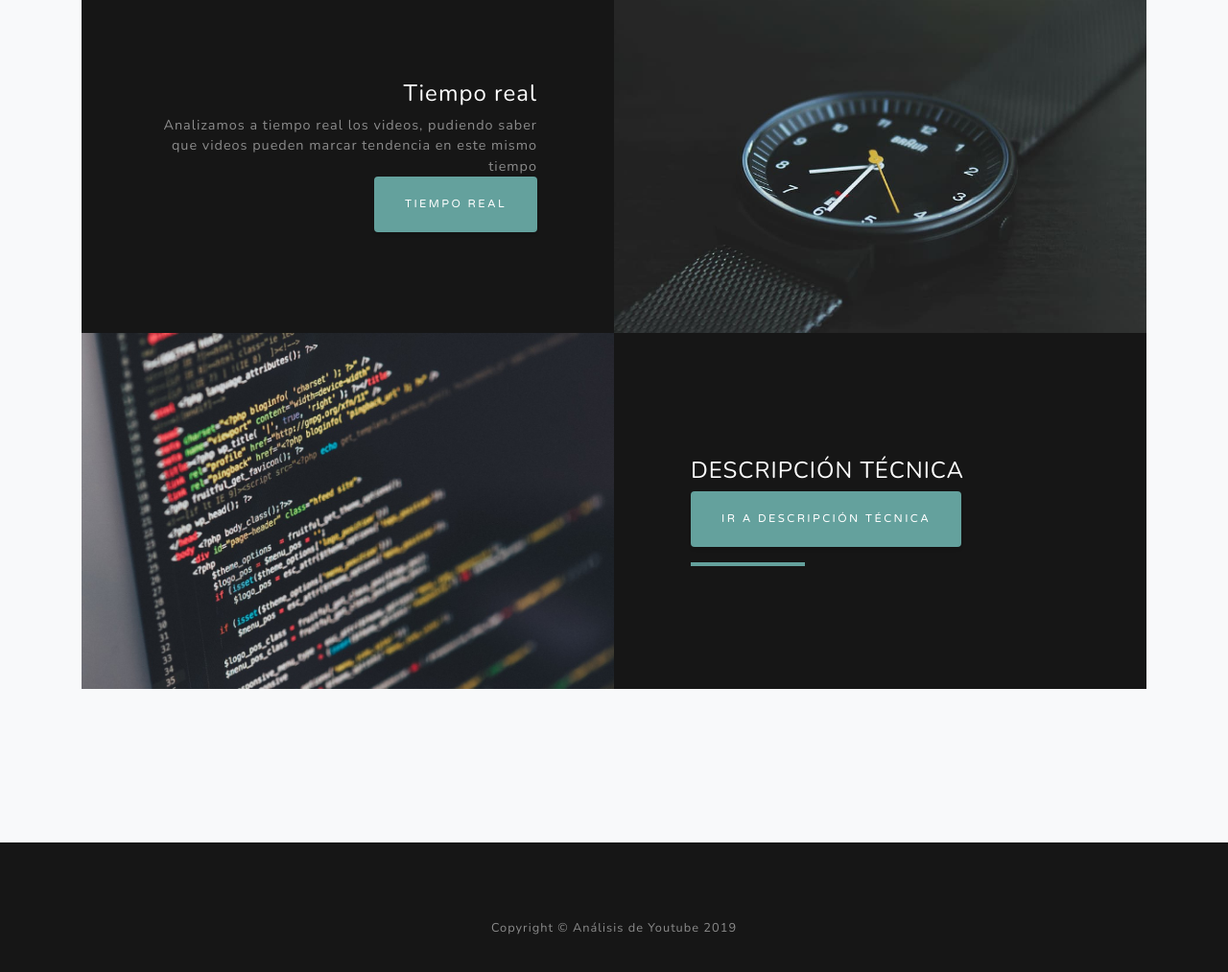
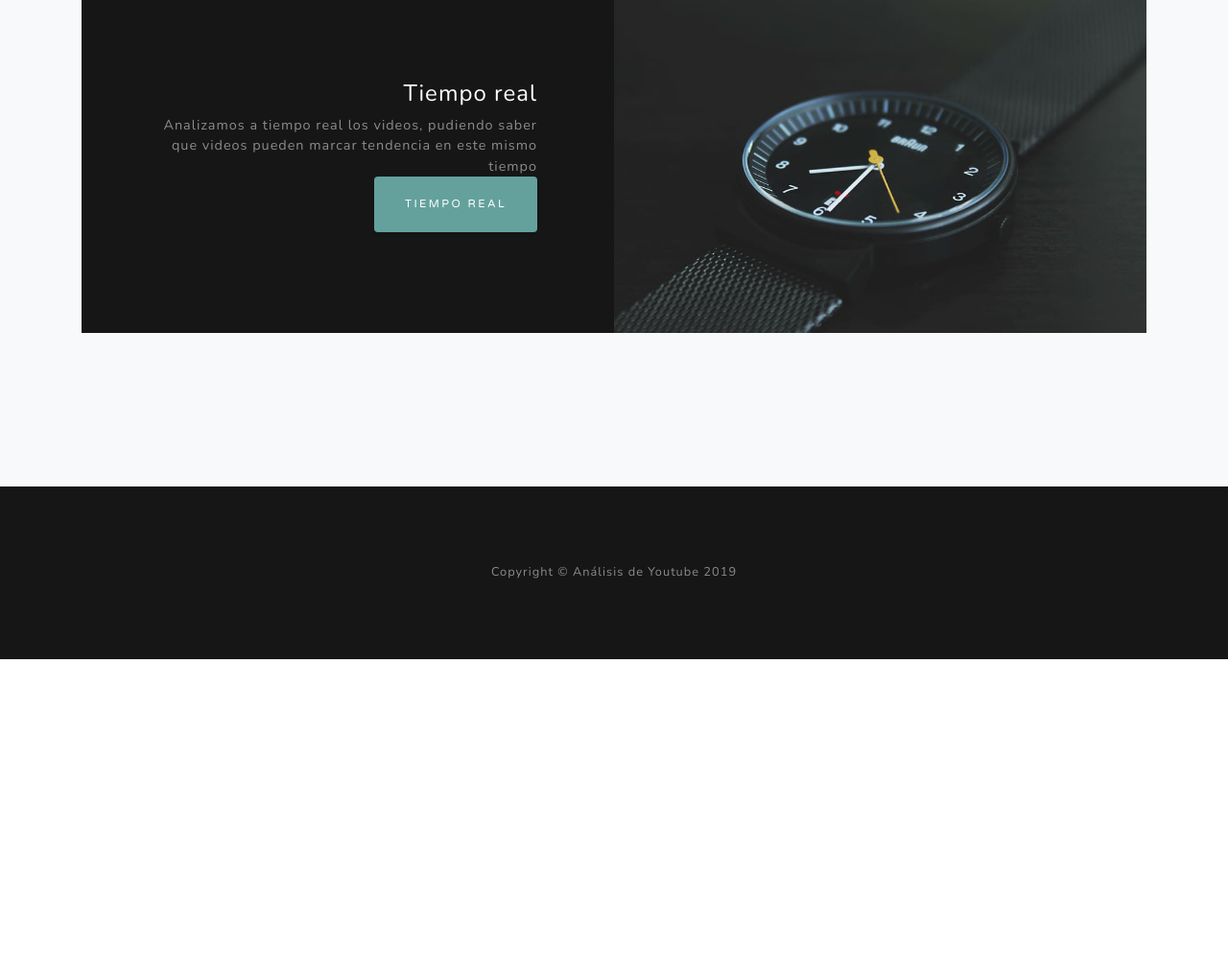
Before and after one commit to FaraonDaniel/Prueba-web, a plain HTML site: page index.html in a window 1280 px wide. Shown: the part 1723-2736 px from the top of the page at 96% size. After the commit the page ends 2410 px from the top, so only its background shows below. Drawn offline with nearby package versions, Linux system fonts and the light colour scheme.

Commit message:
Add files via upload

```diff
--- a/index.html
+++ b/index.html
@@ -37,7 +37,7 @@
       <div class="collapse navbar-collapse" id="navbarResponsive">
         <ul class="navbar-nav ml-auto">
           <li class="nav-item">
-              <a class="nav-link js-scroll-trigger" href="pages/index.html">Inicio</a>
+              <a class="nav-link js-scroll-trigger" href="index.html">Inicio</a>
             </li>
             <li class="nav-item">
                 <a class="nav-link js-scroll-trigger" href="pages/about.html">Sobre el proyecto</a>
@@ -122,23 +122,6 @@
         </div>
       </div>
 
-      <div class="row justify-content-center no-gutters mb-5 mb-lg-0">
-          <div class="col-lg-6">
-            <img class="img-fluid" src="pages/img/tecnica.jpg" alt="">
-          </div>
-          <div class="col-lg-6">
-            <div class="bg-black text-center h-100 project">
-              <div class="d-flex h-100">
-                <div class="project-text w-100 my-auto text-center text-lg-left">
-                  <h4 class="text-white">DESCRIPCIÓN TÉCNICA</h4>
-                  <a href="pages/html/tecnico.html" class="btn btn-primary js-scroll-trigger">Ir a descripción técnica</a>
-                  <hr class="d-none d-lg-block mb-0 ml-0">
-                </div>
-              </div>
-            </div>
-          </div>
-        </div>
-
     </div>
   </section>
 
```
